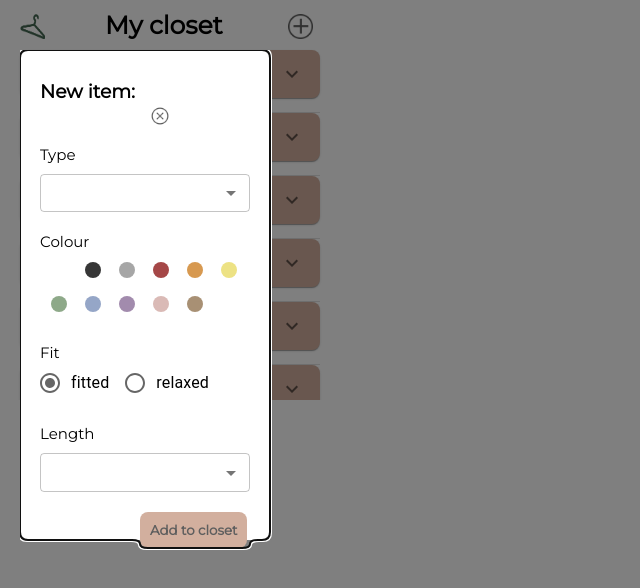
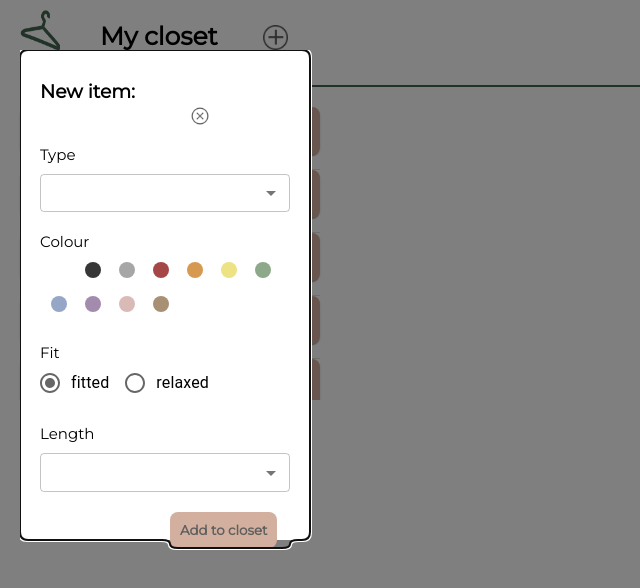
Before and after one commit to cab40/PocketCloset, a React (Create React App) app: page / in a window 1280 px wide. Both pictures are taken after a click on the picture 300 px from the left and 26 px from the top of the page. Shown: the top 588 px of the page, without its empty margins (0-640 px from the left). Built offline with nearby package versions, Linux system fonts and the light colour scheme.

Commit message:
styling changes

```diff
--- a/src/MyClosetPopUp.css
+++ b/src/MyClosetPopUp.css
@@ -20,7 +20,7 @@
 }
 
 .logo{
-margin-right: 60px;
+margin-right: 40px;
 }
 
 .btn-discard{
--- a/src/MyClosetPopUp.js
+++ b/src/MyClosetPopUp.js
@@ -161,25 +161,28 @@ function MyClosetPopUp() {
     return (
         <div>
         <div className="closetHeader" style={{fontFamily: "Montserrat", fontWeight: "bold"}}>
-        <img src={logo} style={{width: 25, height: 25, marginBottom:-5}} className="logo"/>
-        <span style={{marginRight: 65}}>
+        <img src={logo} style={{width: 40, height: 40, marginBottom:-5}} className="logo"/>
+        <span style={{marginRight: 45}}>
         My closet
         </span>
         <img src={addIcon} style={{width: 25, height: 25, marginBottom:-5}} className="add-button" onClick={() => setShowAddItem(true)}/>
         </div>
+        <img src={leaves} style={{width: 25, height: 25, marginLeft: 130, marginBottom: -5}} className="logo"/>
+        <div style={{backgroundColor: "#436751", height: 2}}></div>
+        <br />
         <div>
         <Modal
         open={showAddItem}
         onClose={() => setShowAddItem(false)}
         style={{marginLeft: 20, marginTop: 50, overflowY: "scroll", paddingBottom: 15}}
       >
-        <div style={{maxWidth: 210, maxHeight: 450, backgroundColor: "white", borderRadius: 8, padding: 20}}>
+        <div style={{maxWidth: 250, maxHeight: 450, backgroundColor: "white", borderRadius: 8, padding: 20}}>
         <h3 style={{fontFamily: "Montserrat", marginTop: 10}} >
            New item:
-           <img src={closeIcon} style={{width: 20, height: 20, marginLeft: 110, marginBottom: -5}} className="add-button" onClick={() => setShowAddItem(false)}/>
+           <img src={closeIcon} style={{width: 20, height: 20, marginLeft: 150, marginBottom: -5}} className="add-button" onClick={() => setShowAddItem(false)}/>
         </h3>
 
-      <FormControl sx={{ minWidth: 210, }} size="small">
+      <FormControl sx={{ minWidth: 250, }} size="small">
       <div style={{fontFamily: "Montserrat", fontSize: 15}}>
            Type
       </div>
@@ -220,7 +223,7 @@ function MyClosetPopUp() {
       <div style={{fontFamily: "Montserrat", fontSize: 15}}>
            Length
       </div>
-      <FormControl sx={{ minWidth: 210, }} size="small">
+      <FormControl sx={{ minWidth: 250, }} size="small">
       <Select
         labelId="demo-select-small"
         id="fit"
@@ -233,7 +236,7 @@ function MyClosetPopUp() {
         <MenuItem value="long" style={{fontFamily: "Montserrat", fontSize: 15}}>Long</MenuItem>
       </Select>
 </FormControl>
-    <div style={{flexDirection:"row", marginBottom: 20, justifyContent: "right", marginLeft: 100}}>
+    <div style={{flexDirection:"row", marginBottom: 20, justifyContent: "right", marginLeft: 130}}>
     <button className="btn-add" style={{fontFamily: "Montserrat"}} onClick={() => addClosetItem(type, color, fit, length)}>Add to closet</button>
     </div>
         </div>
```
